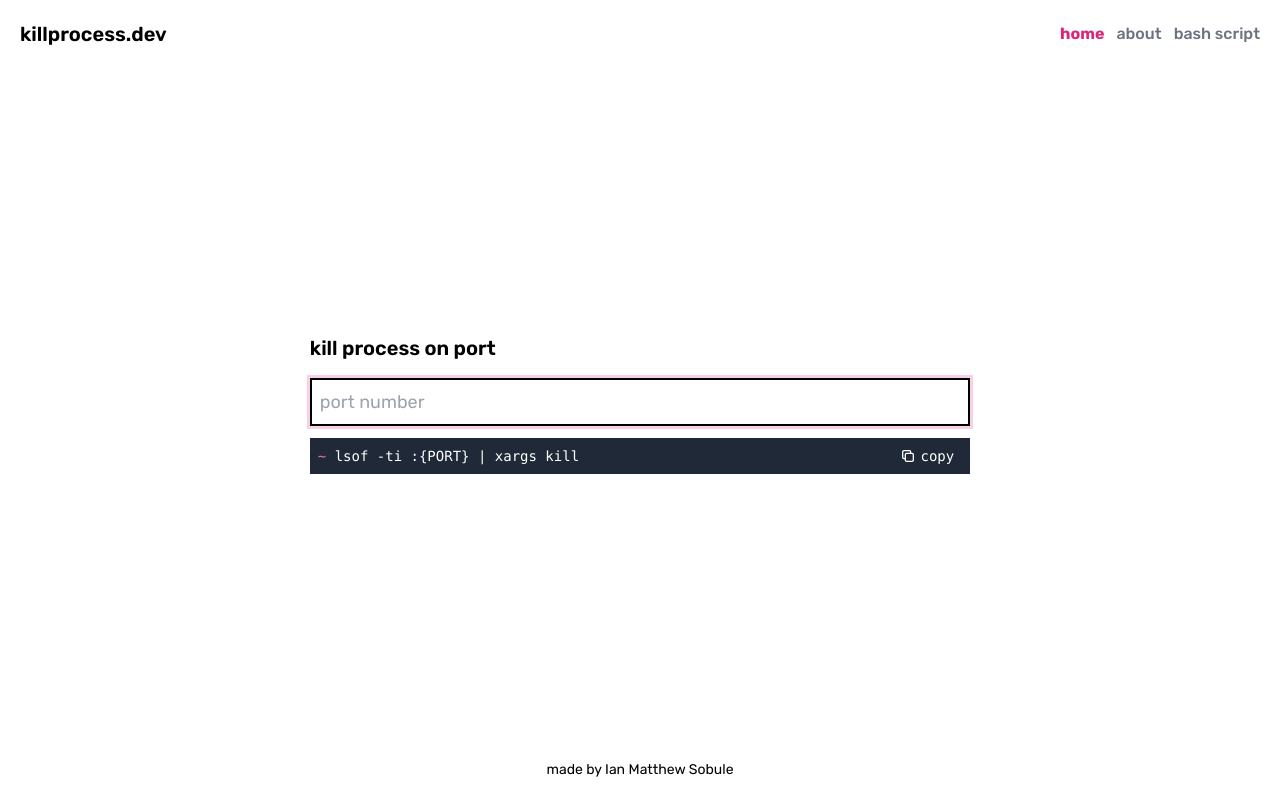
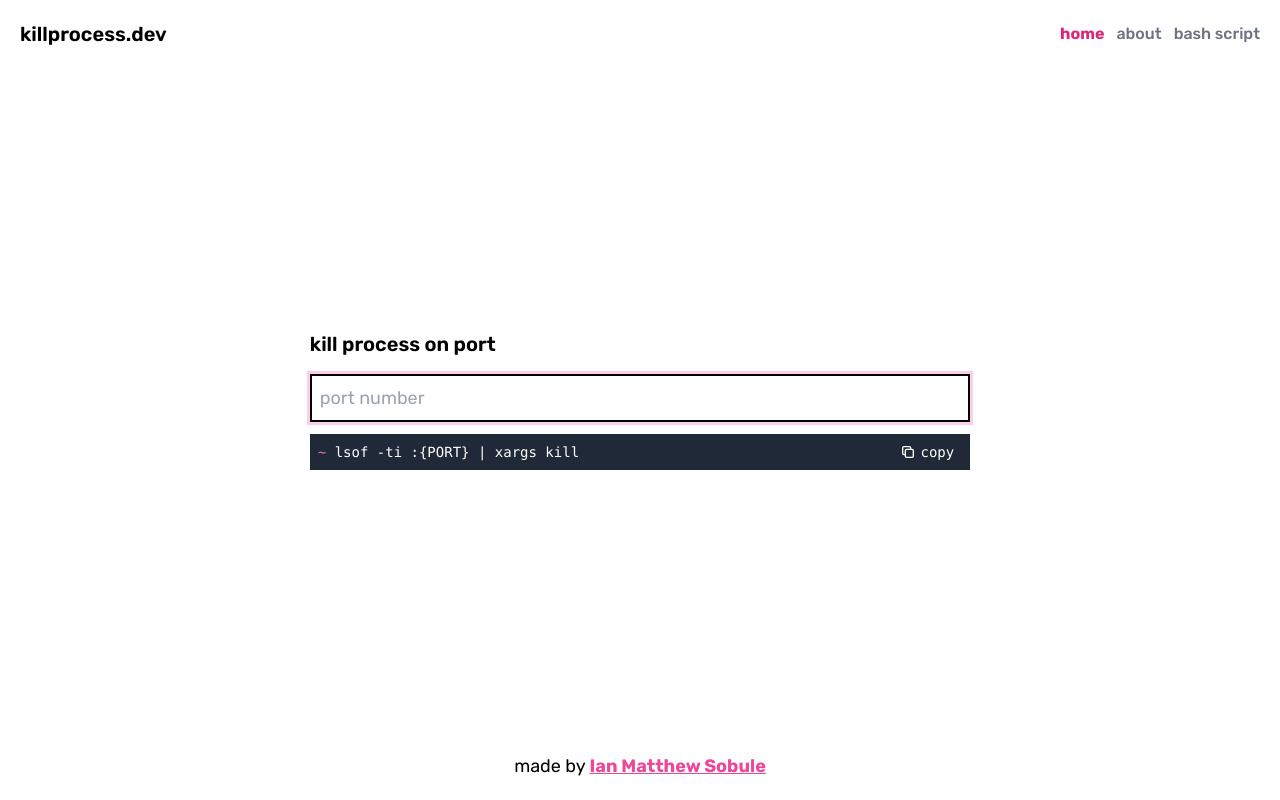
Before and after one commit to Ian-Matthew/killprocess, a Next.js app: page / in a window 1280 px wide. Built offline with nearby package versions, Linux system fonts and the light colour scheme.

Commit message:
🔗 Add link to personal site

```diff
--- a/components/Layout.js
+++ b/components/Layout.js
@@ -9,8 +9,8 @@ export const Layout = ({ children }) => {
       <main className="flex flex-1 justify-center flex-col w-full relative  max-w-prose">
         {children}
       </main>
-      <footer className="flex w-full my-5 flex-row max-w-screen-xl justify-center items-center text-sm ">
-        <span>made by Ian Matthew Sobule</span>
+      <footer className="flex w-full my-5 flex-row max-w-screen-xl justify-center items-center text-lg ">
+        <span>made by <a className="text-pink-500 font-bold underline transition-all text-opacity-100 hover:text-opacity-60" href="https://www.ianmatthew.so/bule">Ian Matthew Sobule</a></span>
       </footer>
     </div>
   );
```
